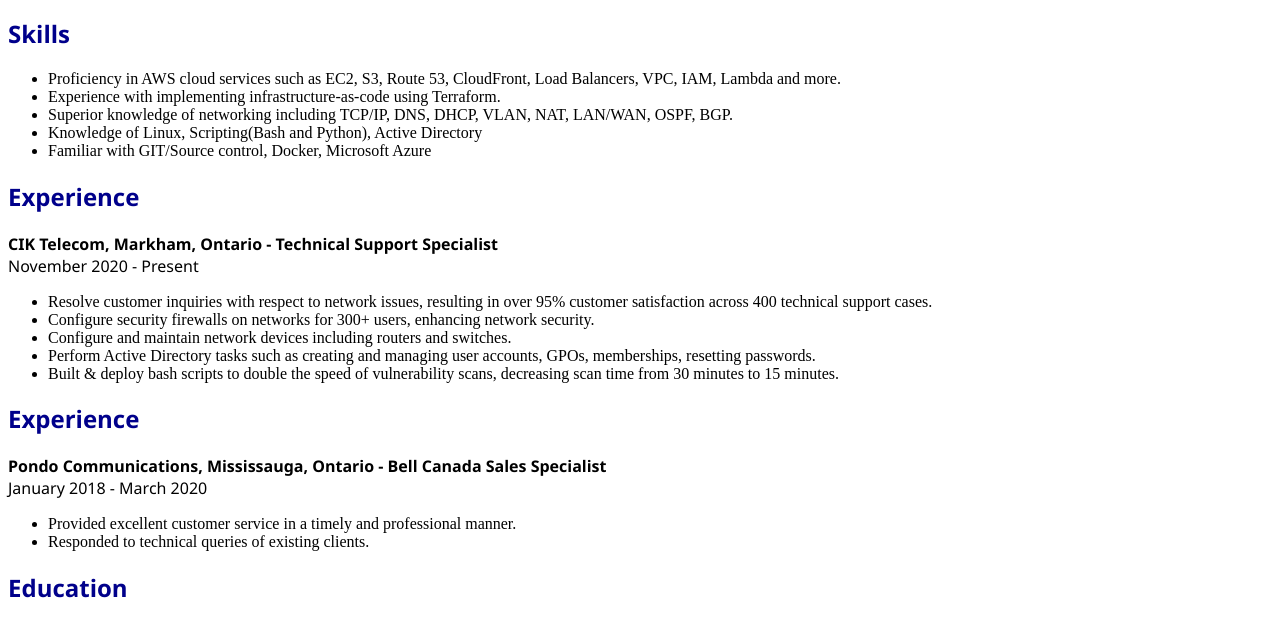
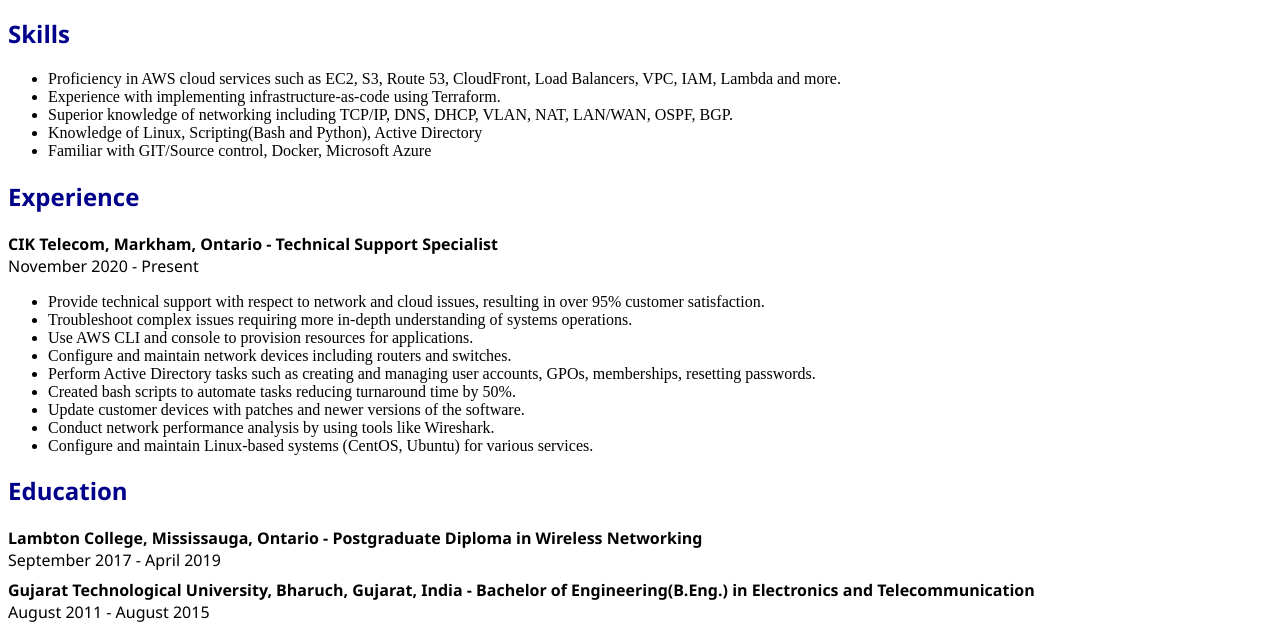
Before and after one commit to tajuddinshaikh/Cloud-Resume-Challenge, a plain HTML site: page CloudResumeChallenge/website/index.html in a window 1280 px wide. Shown: the part 143-770 px from the top of the page. Drawn offline with Linux system fonts and the light colour scheme; no server answers.

Commit message:
Update index.html

```diff
--- a/CloudResumeChallenge/website/index.html
+++ b/CloudResumeChallenge/website/index.html
@@ -32,13 +32,15 @@
         <h4 class ="exp">CIK Telecom, Markham, Ontario - Technical Support Specialist</h4>
         <h4 class="exp date">November 2020 - Present</h4>
         <ul>
-            <li>Resolve customer inquiries with respect to network issues, resulting in over 95% customer satisfaction across 400 technical support cases.</li>
-            <li>Configure security firewalls on networks for 300+ users, enhancing network security.</li>
+            <li>Provide technical support with respect to network and cloud issues, resulting in over 95% customer satisfaction.</li>
+            <li>Troubleshoot complex issues requiring more in-depth understanding of systems operations.</li>
+            <li>Use AWS CLI and console to provision resources for applications. </li>
             <li>Configure and maintain network devices including routers and switches.</li>
             <li>Perform Active Directory tasks such as creating and managing user accounts, GPOs, memberships, resetting passwords.</li>
-            <li>Built & deploy bash scripts to double the speed of vulnerability scans, decreasing scan time from 30 minutes to 15 minutes.
-
-            </li>
+            <li>Created bash scripts to automate tasks reducing turnaround time by 50%.</li>
+            <li>Update customer devices with patches and newer versions of the software.</li>
+            <li>Conduct network performance analysis by using tools like Wireshark.</li>
+            <li>Configure and maintain Linux-based systems (CentOS, Ubuntu) for various services.</li>
         </ul>
 
 
@@ -47,16 +49,7 @@
 
     </section>
 
-    <section class ="experience">
-        <h2>Experience</h2>
-        <h4 class ="exp">Pondo Communications, Mississauga, Ontario - Bell Canada Sales Specialist</h4>
-        <h4 class="exp date">January 2018 - March 2020</h4>
-        <ul>
-            <li>Provided excellent customer service in a timely and professional manner.</li>
-            <li>Responded to technical queries of existing clients.</li>
 
-        </ul>
-    </section>
 
     <section class = "education">
         <h2>Education</h2>
```
